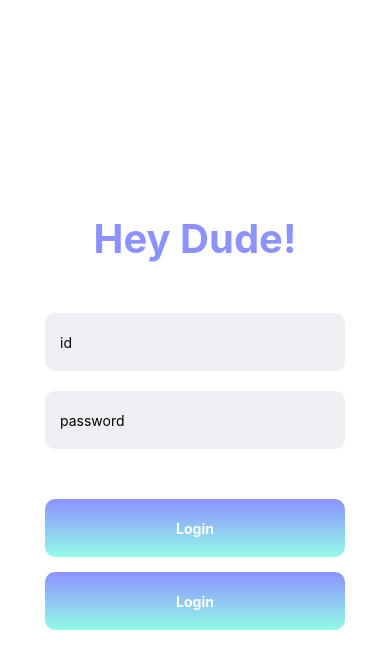
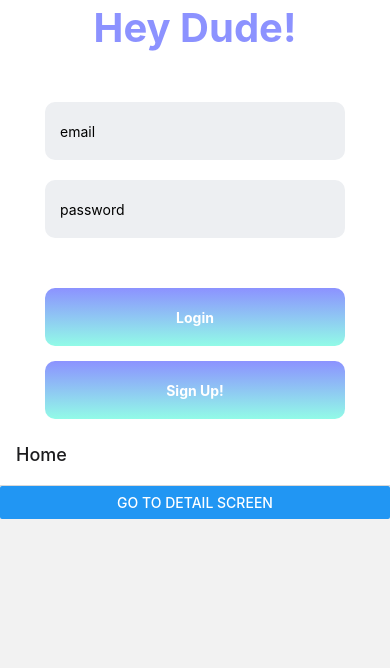
Before and after one commit to heyDudeAlarm/rn-backend, a React Native app in the folder FrontEnd/: screen /Home in a window 390 px wide. Shown: the top 668 px of the page. Built offline with nearby package versions, Linux system fonts and the light colour scheme.

Commit message:
Add: screens 이동

```diff
--- a/FrontEnd/App.js
+++ b/FrontEnd/App.js
@@ -1,114 +1,23 @@
-import { useState, useEffect } from "react";
-import { StatusBar } from "expo-status-bar";
-import {
-  Button,
-  StyleSheet,
-  Text,
-  TextInput,
-  View,
-  TouchableOpacity,
-} from "react-native";
-import { LinearGradient } from "expo-linear-gradient";
-import axios from "axios";
+import { NavigationContainer } from "@react-navigation/native";
+import { createStackNavigator } from "@react-navigation/stack";
+import React from "react";
+import HomeScreen from "./src/screens/HomeScreen";
+import DetailScreen from "./src/screens/DetailScreen";
+import Login from "./src/screens/Login";
+import { Button } from "react-native";
 
-export default function App() {
-  const [data, setData] = useState(null);
-  // useEffect(() => {
-  //   axios
-  //     .get("http://10.96.123.85:3000/api/data")
-  //     .then((response) => {
-  //       setData(response.data);
-  //     })
-  //     .catch((error) => {
-  //       console.error(error);
-  //     });
-  // }, []);
-  const GradientButton = ({ onPress, style, colors, text }) => {
-    return (
-      <TouchableOpacity onPress={onPress}>
-        <LinearGradient colors={colors} style={style}>
-          <Text style={{ color: "white", fontWeight: "bold" }}>{text}</Text>
-        </LinearGradient>
-      </TouchableOpacity>
-    );
-  };
+const Stack = createStackNavigator();
 
+function App() {
   return (
-    <View style={styles.container}>
-      <View style={styles.title}>
-        <Text
-          style={{
-            color: "#8C92FF",
-            fontSize: 40,
-            fontWeight: "bold",
-          }}
-        >
-          Hey Dude!
-        </Text>
-        {/* <Text>{JSON.stringify(data["message"])}</Text> */}
-      </View>
-      <View>
-        <TextInput style={styles.InputStyle} placeholder="id" />
-        <TextInput style={styles.InputStyle} placeholder="password" />
-      </View>
-      <View>
-        <GradientButton
-          onPress={() => alert("Button Pressed")}
-          style={styles.fillButton}
-          colors={["#8C92FF", "#92FBE7"]}
-          start={{ x: 0, y: 0 }}
-          end={{ x: 0.5, y: 0.5 }}
-          text="Login"
-        />
-        <GradientButton
-          onPress={() => alert("Button Pressed")}
-          style={styles.borderButton}
-          colors={["#8C92FF", "#92FBE7"]}
-          start={{ x: 0, y: 0 }}
-          end={{ x: 0.5, y: 0.5 }}
-          text="Login"
-        />
-      </View>
-    </View>
+    <NavigationContainer>
+      <Login />
+      <Stack.Navigator initialRouteName="Home">
+        <Stack.Screen name="Home" component={HomeScreen} />
+        <Stack.Screen name="Detail" component={DetailScreen} />
+      </Stack.Navigator>
+    </NavigationContainer>
   );
 }
 
-const styles = StyleSheet.create({
-  container: {
-    flex: 1,
-    flexDirection: "column",
-    backgroundColor: "#fff",
-    alignItems: "center",
-    justifyContent: "center",
-    rowGap: 40,
-  },
-  title: {
-    color: "pink",
-    fontSize: 40,
-  },
-  InputStyle: {
-    backgroundColor: "#EDEFF2",
-    borderRadius: 10,
-    width: 300,
-    height: 58,
-    padding: 15,
-    margin: 10,
-  },
-  fillButton: {
-    width: 300,
-    height: 58,
-    textAlign: "center",
-    borderRadius: 10,
-    alignItems: "center",
-    justifyContent: "center",
-  },
-  borderButton: {
-    width: 300,
-    height: 58,
-    textAlign: "center",
-    borderRadius: 10,
-    alignItems: "center",
-    justifyContent: "center",
-    marginTop: 15,
-  },
-});
+export default App;
--- /dev/null
+++ b/FrontEnd/src/screens/DetailScreen.js
@@ -0,0 +1,14 @@
+// DetailScreen.js
+
+import React from "react";
+import { Button, View } from "react-native";
+
+function DetailScreen({ navigation }) {
+  return (
+    <View>
+      <Button title="Go back" onPress={() => navigation.goBack()} />
+    </View>
+  );
+}
+
+export default DetailScreen;
--- /dev/null
+++ b/FrontEnd/src/screens/HomeScreen.js
@@ -0,0 +1,15 @@
+import React from "react";
+import { Button, View } from "react-native";
+
+function HomeScreen({ navigation }) {
+  return (
+    <View>
+      <Button
+        title="Go to detail screen"
+        onPress={() => navigation.navigate("Detail")}
+      />
+    </View>
+  );
+}
+
+export default HomeScreen;
--- /dev/null
+++ b/FrontEnd/src/screens/Login.js
@@ -0,0 +1,120 @@
+import { useState, useEffect } from "react";
+import { StatusBar } from "expo-status-bar";
+import {
+  Button,
+  StyleSheet,
+  Text,
+  TextInput,
+  View,
+  TouchableOpacity,
+} from "react-native";
+import { LinearGradient } from "expo-linear-gradient";
+// import axios from "axios";
+
+export default function Login({ navigation }) {
+  //   const [data, setData] = useState(null);
+  //   useEffect(() => {
+  //     axios
+  //       .get("http://10.96.123.85:3000/api/data")
+  //       .then((response) => {
+  //         setData(response.data);
+  //       })
+  //       .catch((error) => {
+  //         console.error(error);
+  //       });
+  //   }, []);
+  const GradientButton = ({ onPress, style, colors, text }) => {
+    return (
+      <TouchableOpacity onPress={onPress}>
+        <LinearGradient colors={colors} style={style}>
+          <Text style={{ color: "white", fontWeight: "bold" }}>{text}</Text>
+        </LinearGradient>
+      </TouchableOpacity>
+    );
+  };
+
+  return (
+    <View style={styles.container}>
+      <View style={styles.title}>
+        <Text
+          style={{
+            color: "#8C92FF",
+            fontSize: 40,
+            fontWeight: "bold",
+          }}
+        >
+          Hey Dude!
+        </Text>
+        {/* <Text>{JSON.stringify(data["message"])}</Text> */}
+      </View>
+      <View>
+        {/* <form method="POST"> */}
+        <TextInput style={styles.InputStyle} placeholder="email" name="email" />
+        <TextInput
+          style={styles.InputStyle}
+          placeholder="password"
+          name="password"
+        />
+        {/* </form> */}
+      </View>
+      <View>
+        <GradientButton
+          onPress={() => alert("Button Pressed")}
+          style={styles.fillButton}
+          colors={["#8C92FF", "#92FBE7"]}
+          start={{ x: 0, y: 0 }}
+          end={{ x: 0.5, y: 0.5 }}
+          text="Login"
+        />
+        <GradientButton
+          onPress={() => alert("Button Pressed")}
+          style={styles.borderButton}
+          colors={["#8C92FF", "#92FBE7"]}
+          start={{ x: 0, y: 0 }}
+          end={{ x: 0.5, y: 0.5 }}
+          text="Sign Up!"
+        />
+      </View>
+    </View>
+  );
+}
+
+const styles = StyleSheet.create({
+  container: {
+    flex: 1,
+    flexDirection: "column",
+    backgroundColor: "#fff",
+    alignItems: "center",
+    justifyContent: "center",
+    rowGap: 40,
+  },
+  title: {
+    color: "pink",
+    fontSize: 40,
+  },
+  InputStyle: {
+    backgroundColor: "#EDEFF2",
+    borderRadius: 10,
+    width: 300,
+    height: 58,
+    padding: 15,
+    margin: 10,
+  },
+  fillButton: {
+    width: 300,
+    height: 58,
+    textAlign: "center",
+    borderRadius: 10,
+    alignItems: "center",
+    justifyContent: "center",
+  },
+  borderButton: {
+    width: 300,
+    height: 58,
+    textAlign: "center",
+    borderRadius: 10,
+    alignItems: "center",
+    justifyContent: "center",
+    marginTop: 15,
+  },
+});
```
